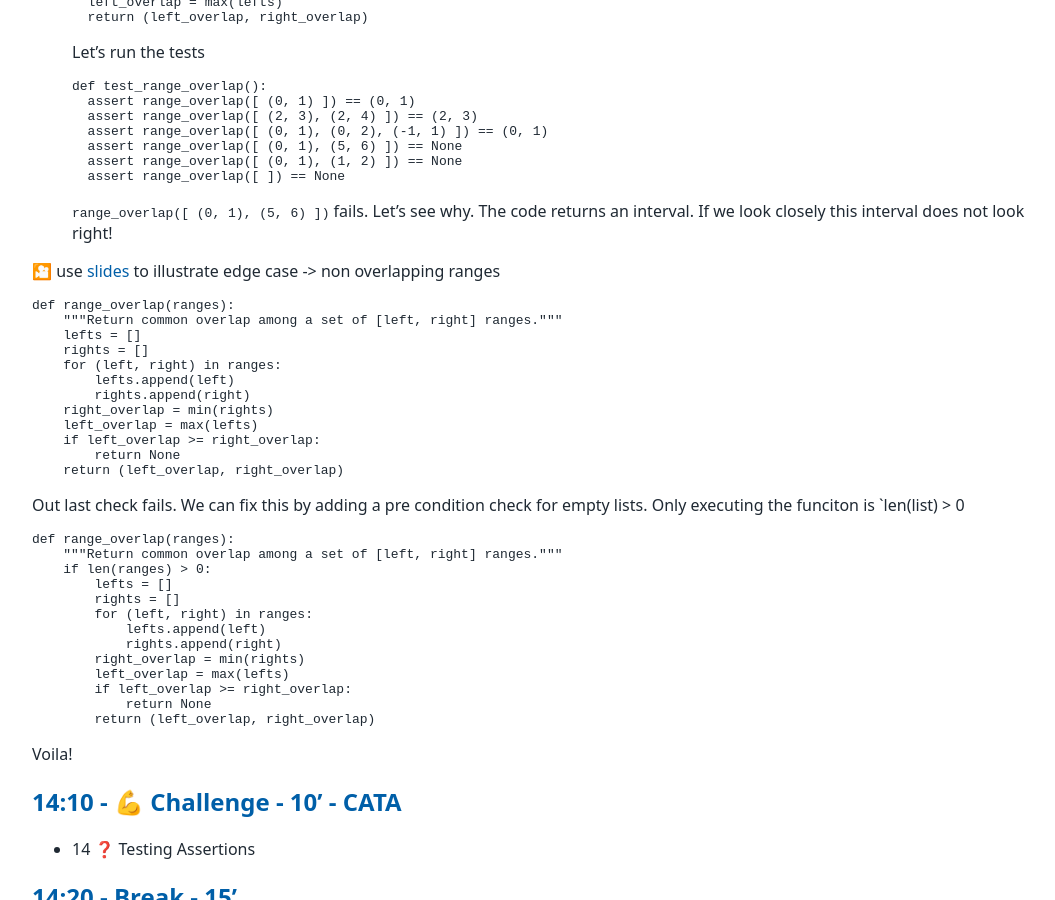
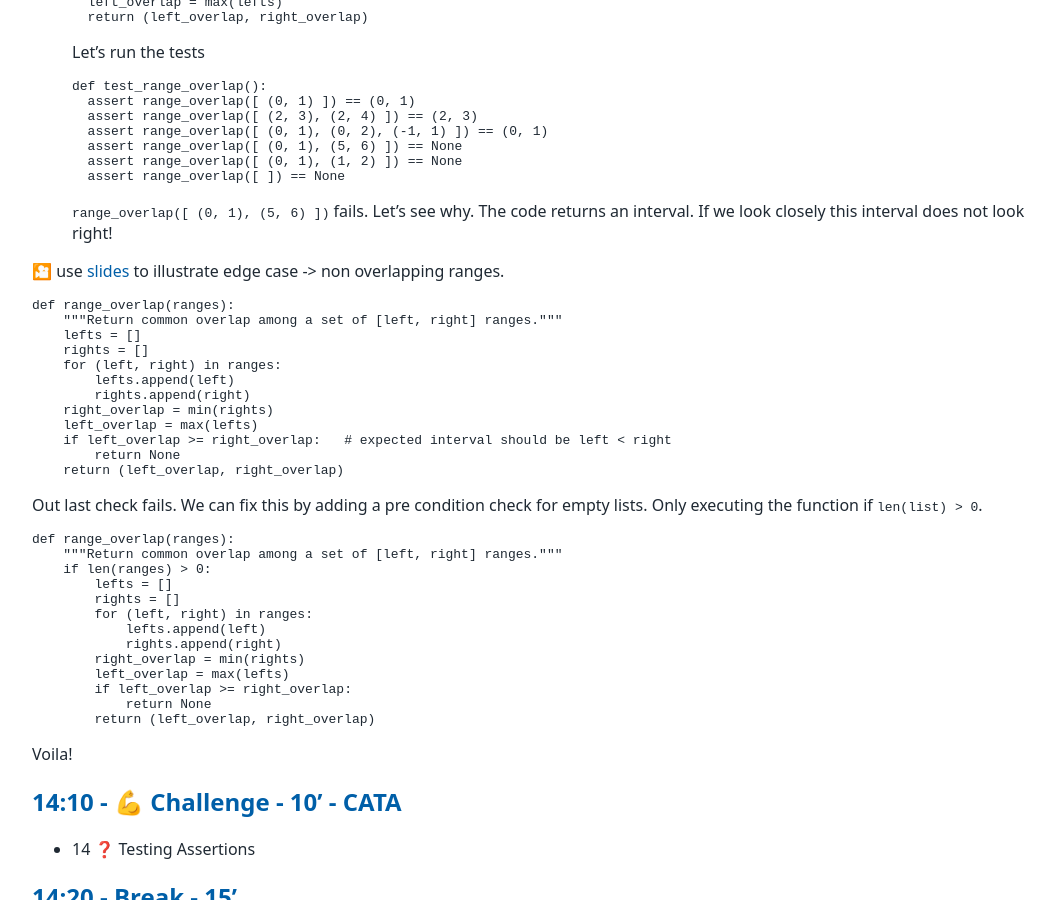
Before and after one commit to tu-delft-library/introduction_to_programming_with_python, a Jekyll site: the page built from materials_for_trainers/lesson_plan.md, in a window 1280 px wide and 900 px high, scrolled down 19422 px. Shown: the whole window, without its empty margins (108-1163 px from the left). Built offline with Jekyll 4.4.1, drawn with Linux system fonts in a browser that asks for light colours; our own code applies the rules of GitHub Pages for plain Markdown files.

Commit message:
Fix small typos

````diff
--- a/materials_for_trainers/lesson_plan.md
+++ b/materials_for_trainers/lesson_plan.md
@@ -1126,7 +1126,7 @@ def test_range_overlap():
 ```
 `range_overlap([ (0, 1), (5, 6) ])` fails. Let's see why. The code returns an interval. If we look closely this interval does not look right!
 
-🎦 use [slides](https://tud365.sharepoint.com/:p:/r/sites/ResearchDataServices/Gedeelde%20documenten/Training/Research_Software_Training/lesson_plans/resources/Introduction%20to%20programming%20with%20Python.pptx?d=w0d581778c4b0479ab36e1e1706535b88&csf=1&web=1&e=gdimt4) to illustrate edge case -> non overlapping ranges
+🎦 use [slides](https://tud365.sharepoint.com/:p:/r/sites/ResearchDataServices/Gedeelde%20documenten/Training/Research_Software_Training/lesson_plans/resources/Introduction%20to%20programming%20with%20Python.pptx?d=w0d581778c4b0479ab36e1e1706535b88&csf=1&web=1&e=gdimt4) to illustrate edge case -> non overlapping ranges.
 ```python
 def range_overlap(ranges):
     """Return common overlap among a set of [left, right] ranges."""
@@ -1137,11 +1137,11 @@ def range_overlap(ranges):
         rights.append(right)
     right_overlap = min(rights)
     left_overlap = max(lefts)
-    if left_overlap >= right_overlap:
+    if left_overlap >= right_overlap:   # expected interval should be left < right
         return None
     return (left_overlap, right_overlap)
 ```
-Out last check fails. We can fix this by adding a pre condition check for empty lists. Only executing the funciton is `len(list) > 0
+Out last check fails. We can fix this by adding a pre condition check for empty lists. Only executing the function if `len(list) > 0`.
 ```python
 def range_overlap(ranges):
     """Return common overlap among a set of [left, right] ranges."""
````
